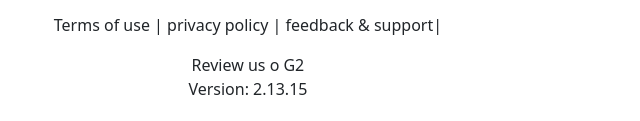
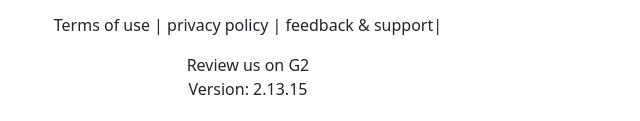
Before and after one commit to Badmus233/itunu-valuemax-project2024.js.html, a plain HTML site: page project1.html in a window 1280 px wide. Shown: the part 742-863 px from the top of the page, 0-640 px from the left. Drawn offline with nearby package versions, Linux system fonts and the light colour scheme.

Commit message:
initial commit

```diff
--- a/project1.html
+++ b/project1.html
@@ -72,7 +72,7 @@
             <div>
                 <p>&#169;2024 TeamPassword. All right reserved </p>
                 <p>Terms of use | privacy policy | feedback & support|</p>
-                <p>Review us o G2 <br> Version: 2.13.15</p>
+                <p>Review us on G2 <br> Version: 2.13.15</p>
 
             </div>
         </div>
```
